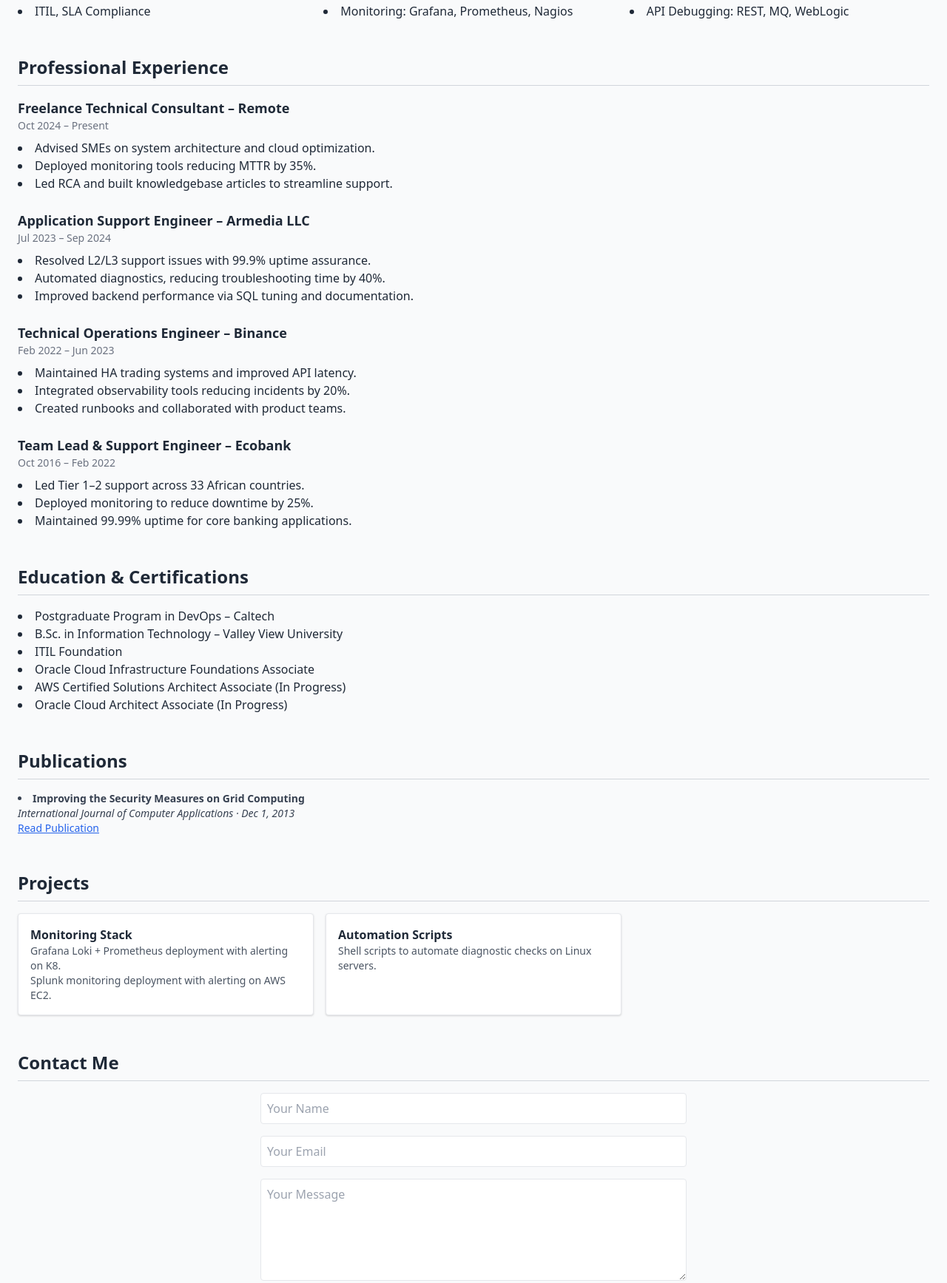
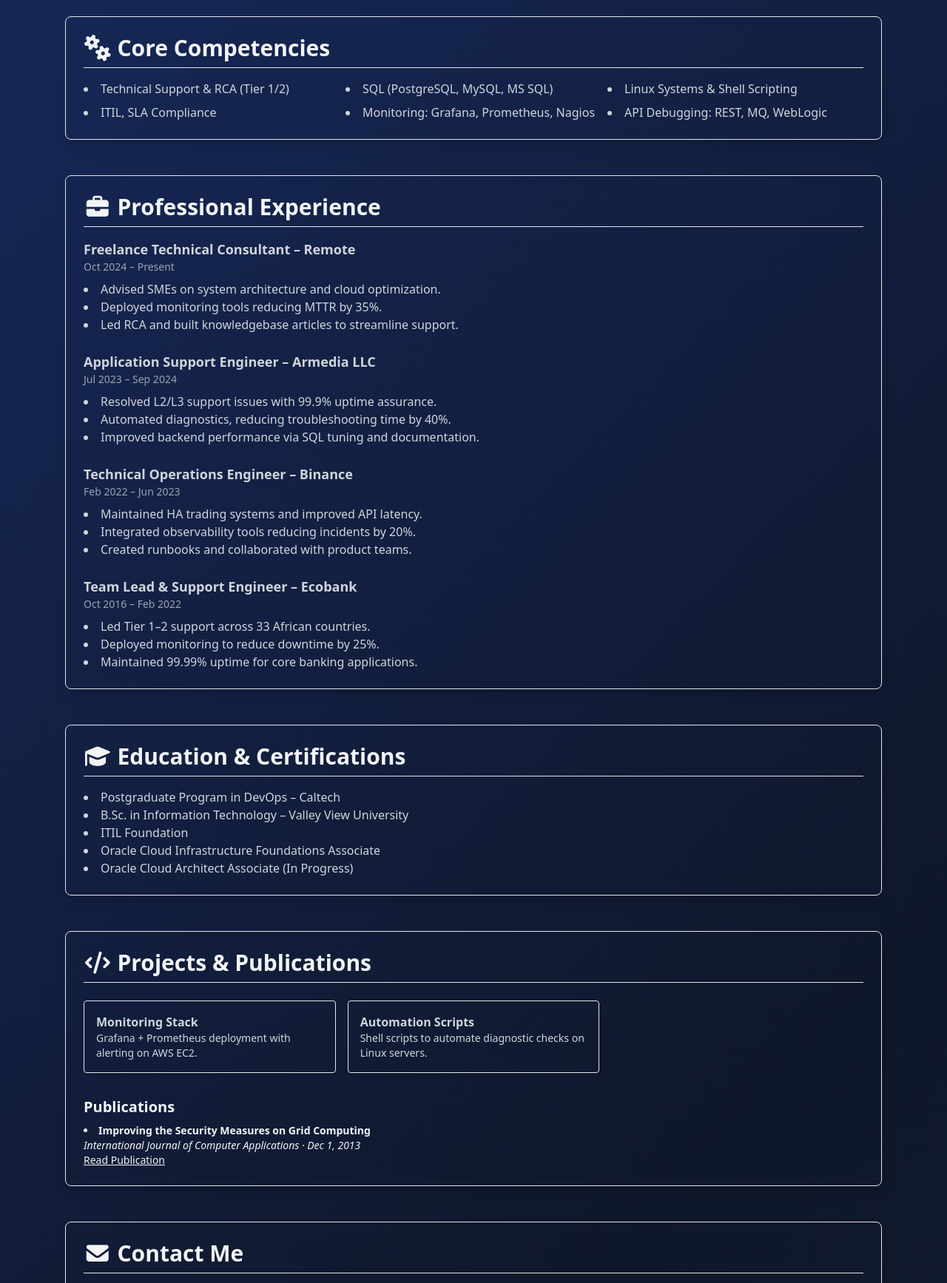
Before and after one commit to ekporha/edemkporha-site, a plain HTML site: page index.html in a window 1280 px wide. Shown: the part 583-2318 px from the top of the page at 74% size. Drawn offline with nearby package versions, Linux system fonts and the light colour scheme.

Commit message:
index.html

```diff
--- a/index.html
+++ b/index.html
@@ -1,4 +1,3 @@
-
 <!DOCTYPE html>
 <html lang="en">
 <head>
@@ -6,33 +5,51 @@
   <meta name="viewport" content="width=device-width, initial-scale=1.0" />
   <title>Edem Kporha | Technical Support & DevOps Consultant</title>
   <link href="https://cdn.jsdelivr.net/npm/tailwindcss@2.2.19/dist/tailwind.min.css" rel="stylesheet">
+  <link href="https://cdn.jsdelivr.net/npm/@fortawesome/fontawesome-free/css/all.css" rel="stylesheet">
+  <style>
+    @keyframes gradient {
+      0% { background-position: 0% 50%; }
+      50% { background-position: 100% 50%; }
+      100% { background-position: 0% 50%; }
+    }
+    .animated-gradient {
+      background: linear-gradient(-45deg, #1e293b, #0f172a, #1e3a8a, #0ea5e9);
+      background-size: 400% 400%;
+      animation: gradient 15s ease infinite;
+    }
+  </style>
 </head>
-<body class="bg-gray-50 text-gray-800">
-  <main class="min-h-screen p-6">
-
+<body class="animated-gradient text-gray-100 font-sans">
+  <main class="min-h-screen px-6 py-12 max-w-6xl mx-auto">
     <header class="text-center mb-12">
-      <img src="profile.jpg" alt="Edem Kporha" class="mx-auto w-32 h-32 rounded-full border-4 border-blue-500 mb-4" />
-
-      <h1 class="text-4xl font-bold text-blue-700">Edem Kporha</h1>
+      <img src="profile.jpg" alt="Edem Kporha" class="mx-auto w-32 h-32 rounded-full border-4 border-cyan-400 mb-4" />
+      <h1 class="text-4xl font-bold text-cyan-300">Edem Kporha</h1>
       <p class="text-lg mt-2">Technical Support Engineer | DevOps Consultant</p>
-      <p class="mt-1 text-sm text-gray-600">Canyon Country, CA | edem.kporha@gmail.com | (213) 995-7170</p>
-      <a href="https://www.linkedin.com/in/edemkporha/" target="_blank" class="text-blue-500 hover:underline mt-1 block">
-        LinkedIn Profile
+      <p class="mt-1 text-sm text-gray-300">Canyon Country, CA | edem.kporha@gmail.com | (213) 995-7170</p>
+      <a href="https://www.linkedin.com/in/edemkporha/" target="_blank" class="text-cyan-400 hover:underline mt-1 block">
+        <i class="fab fa-linkedin"></i> LinkedIn Profile
       </a>
     </header>
 
     <section class="mb-12">
-      <h2 class="text-2xl font-semibold border-b border-gray-300 pb-2">Professional Summary</h2>
-      <p class="mt-4">
+      <div class="bg-slate-800 p-6 rounded-lg shadow-lg border border-slate-700">
+        <h2 class="text-3xl font-semibold text-cyan-400 border-b border-slate-600 pb-2 flex items-center gap-2">
+          <i class="fas fa-user-tie"></i> Professional Summary
+        </h2>
+        <p class="mt-4 text-gray-300 leading-relaxed">
           Technical Support Engineer with 5+ years of experience resolving escalated issues across SQL-based systems,
           virtualized environments, and distributed networks. Skilled in root cause analysis, monitoring, incident
           management, and customer-centric support within finance and cloud-based platforms.
         </p>
+      </div>
     </section>
 
     <section class="mb-12">
-      <h2 class="text-2xl font-semibold border-b border-gray-300 pb-2">Core Competencies</h2>
-      <ul class="grid grid-cols-2 sm:grid-cols-3 gap-2 mt-4 list-disc list-inside">
+      <div class="bg-slate-800 p-6 rounded-lg shadow-lg border border-slate-700">
+        <h2 class="text-3xl font-semibold text-cyan-400 border-b border-slate-600 pb-2 flex items-center gap-2">
+          <i class="fas fa-cogs"></i> Core Competencies
+        </h2>
+        <ul class="grid grid-cols-2 sm:grid-cols-3 gap-2 mt-4 list-disc list-inside text-gray-300">
           <li>Technical Support & RCA (Tier 1/2)</li>
           <li>SQL (PostgreSQL, MySQL, MS SQL)</li>
           <li>Linux Systems & Shell Scripting</li>
@@ -40,14 +57,18 @@
           <li>Monitoring: Grafana, Prometheus, Nagios</li>
           <li>API Debugging: REST, MQ, WebLogic</li>
         </ul>
+      </div>
     </section>
 
     <section class="mb-12">
-      <h2 class="text-2xl font-semibold border-b border-gray-300 pb-2">Professional Experience</h2>
-      <div class="mt-4 space-y-6">
+      <div class="bg-slate-800 p-6 rounded-lg shadow-lg border border-slate-700">
+        <h2 class="text-3xl font-semibold text-cyan-400 border-b border-slate-600 pb-2 flex items-center gap-2">
+          <i class="fas fa-briefcase"></i> Professional Experience
+        </h2>
+        <div class="mt-4 space-y-6 text-gray-300">
           <div>
-          <h3 class="font-bold text-lg">Freelance Technical Consultant – Remote</h3>
-          <p class="text-sm text-gray-500">Oct 2024 – Present</p>
+            <h3 class="font-bold text-lg text-cyan-300">Freelance Technical Consultant – Remote</h3>
+            <p class="text-sm text-gray-400">Oct 2024 – Present</p>
             <ul class="list-disc list-inside mt-2">
               <li>Advised SMEs on system architecture and cloud optimization.</li>
               <li>Deployed monitoring tools reducing MTTR by 35%.</li>
@@ -55,8 +76,8 @@
             </ul>
           </div>
           <div>
-          <h3 class="font-bold text-lg">Application Support Engineer – Armedia LLC</h3>
-          <p class="text-sm text-gray-500">Jul 2023 – Sep 2024</p>
+            <h3 class="font-bold text-lg text-cyan-300">Application Support Engineer – Armedia LLC</h3>
+            <p class="text-sm text-gray-400">Jul 2023 – Sep 2024</p>
             <ul class="list-disc list-inside mt-2">
               <li>Resolved L2/L3 support issues with 99.9% uptime assurance.</li>
               <li>Automated diagnostics, reducing troubleshooting time by 40%.</li>
@@ -64,8 +85,8 @@
             </ul>
           </div>
           <div>
-          <h3 class="font-bold text-lg">Technical Operations Engineer – Binance</h3>
-          <p class="text-sm text-gray-500">Feb 2022 – Jun 2023</p>
+            <h3 class="font-bold text-lg text-cyan-300">Technical Operations Engineer – Binance</h3>
+            <p class="text-sm text-gray-400">Feb 2022 – Jun 2023</p>
             <ul class="list-disc list-inside mt-2">
               <li>Maintained HA trading systems and improved API latency.</li>
               <li>Integrated observability tools reducing incidents by 20%.</li>
@@ -73,8 +94,8 @@
             </ul>
           </div>
           <div>
-          <h3 class="font-bold text-lg">Team Lead & Support Engineer – Ecobank</h3>
-          <p class="text-sm text-gray-500">Oct 2016 – Feb 2022</p>
+            <h3 class="font-bold text-lg text-cyan-300">Team Lead & Support Engineer – Ecobank</h3>
+            <p class="text-sm text-gray-400">Oct 2016 – Feb 2022</p>
             <ul class="list-disc list-inside mt-2">
               <li>Led Tier 1–2 support across 33 African countries.</li>
               <li>Deployed monitoring to reduce downtime by 25%.</li>
@@ -82,61 +103,71 @@
             </ul>
           </div>
         </div>
+      </div>
     </section>
 
     <section class="mb-12">
-      <h2 class="text-2xl font-semibold border-b border-gray-300 pb-2">Education & Certifications</h2>
-      <ul class="list-disc list-inside mt-4">
+      <div class="bg-slate-800 p-6 rounded-lg shadow-lg border border-slate-700">
+        <h2 class="text-3xl font-semibold text-cyan-400 border-b border-slate-600 pb-2 flex items-center gap-2">
+          <i class="fas fa-graduation-cap"></i> Education & Certifications
+        </h2>
+        <ul class="list-disc list-inside mt-4 text-gray-300">
           <li>Postgraduate Program in DevOps – Caltech</li>
           <li>B.Sc. in Information Technology – Valley View University</li>
           <li>ITIL Foundation</li>
           <li>Oracle Cloud Infrastructure Foundations Associate</li>
-        <li>AWS Certified Solutions Architect Associate (In Progress)</li>
           <li>Oracle Cloud Architect Associate (In Progress)</li>
         </ul>
+      </div>
     </section>
 
     <section class="mb-12">
-  <h2 class="text-2xl font-semibold border-b border-gray-300 pb-2">Publications</h2>
-  <ul class="list-disc list-inside mt-4 text-sm text-gray-700">
+      <div class="bg-slate-800 p-6 rounded-lg shadow-lg border border-slate-700">
+        <h2 class="text-3xl font-semibold text-cyan-400 border-b border-slate-600 pb-2 flex items-center gap-2">
+          <i class="fas fa-code"></i> Projects & Publications
+        </h2>
+
+        <div class="mt-6 grid sm:grid-cols-2 lg:grid-cols-3 gap-4 text-gray-300">
+          <div class="bg-slate-700 shadow p-4 rounded border border-slate-600">
+            <h4 class="font-bold">Monitoring Stack</h4>
+            <p class="text-sm">Grafana + Prometheus deployment with alerting on AWS EC2.</p>
+          </div>
+          <div class="bg-slate-700 shadow p-4 rounded border border-slate-600">
+            <h4 class="font-bold">Automation Scripts</h4>
+            <p class="text-sm">Shell scripts to automate diagnostic checks on Linux servers.</p>
+          </div>
+        </div>
+
+        <div class="mt-8">
+          <h3 class="text-xl font-bold mb-2 text-cyan-300">Publications</h3>
+          <ul class="list-disc list-inside text-sm">
             <li>
               <strong>Improving the Security Measures on Grid Computing</strong><br />
               <em>International Journal of Computer Applications · Dec 1, 2013</em><br />
-      <a href="https://www.ijcaonline.org/archives/volume83/number9/14474-2490/" target="_blank" class="text-blue-600 underline">
+              <a href="https://www.ijcaonline.org/archives/volume83/number9/14474-2490/" target="_blank" class="text-cyan-400 underline">
                 Read Publication
               </a>
             </li>
           </ul>
-</section>
-
-<section class="mb-12">
-  <h2 class="text-2xl font-semibold border-b border-gray-300 pb-2">Projects</h2>
-  <div class="grid sm:grid-cols-2 lg:grid-cols-3 gap-4 mt-4">
-    <div class="bg-white shadow p-4 rounded border">
-      <h3 class="font-bold">Monitoring Stack</h3>
-      <p class="text-sm text-gray-600">Grafana Loki + Prometheus deployment with alerting on K8.</p>
-      <p class="text-sm text-gray-600">Splunk monitoring deployment with alerting on AWS EC2.</p>
-    </div>
-    <div class="bg-white shadow p-4 rounded border">
-      <h3 class="font-bold">Automation Scripts</h3>
-      <p class="text-sm text-gray-600">Shell scripts to automate diagnostic checks on Linux servers.</p>
         </div>
       </div>
     </section>
 
     <section class="mb-12">
-  <h2 class="text-2xl font-semibold border-b border-gray-300 pb-2">Contact Me</h2>
+      <div class="bg-slate-800 p-6 rounded-lg shadow-lg border border-slate-700">
+        <h2 class="text-3xl font-semibold text-cyan-400 border-b border-slate-600 pb-2 flex items-center gap-2">
+          <i class="fas fa-envelope"></i> Contact Me
+        </h2>
           <form action="https://formspree.io/f/xdkgrjoa" method="POST" class="mt-4 grid gap-4 max-w-xl mx-auto">
   <input type="text" name="name" placeholder="Your Name" required class="p-2 border rounded" />
   <input type="email" name="email" placeholder="Your Email" required class="p-2 border rounded" />
   <textarea name="message" placeholder="Your Message" rows="5" required class="p-2 border rounded"></textarea>
   <button type="submit" class="bg-blue-600 text-white px-4 py-2 rounded hover:bg-blue-700">Send</button>
 </form>
+      </div>
     </section>
 
-
-
-<footer class="text-center text-sm text-gray-500 border-t pt-4">
+    <footer class="text-center text-sm text-gray-400 border-t border-slate-700 pt-4">
       &copy; 2025 Edem Kporha. All rights reserved.
     </footer>
   </main>
```
Lines whose indentation alone changed are shown as unchanged.
